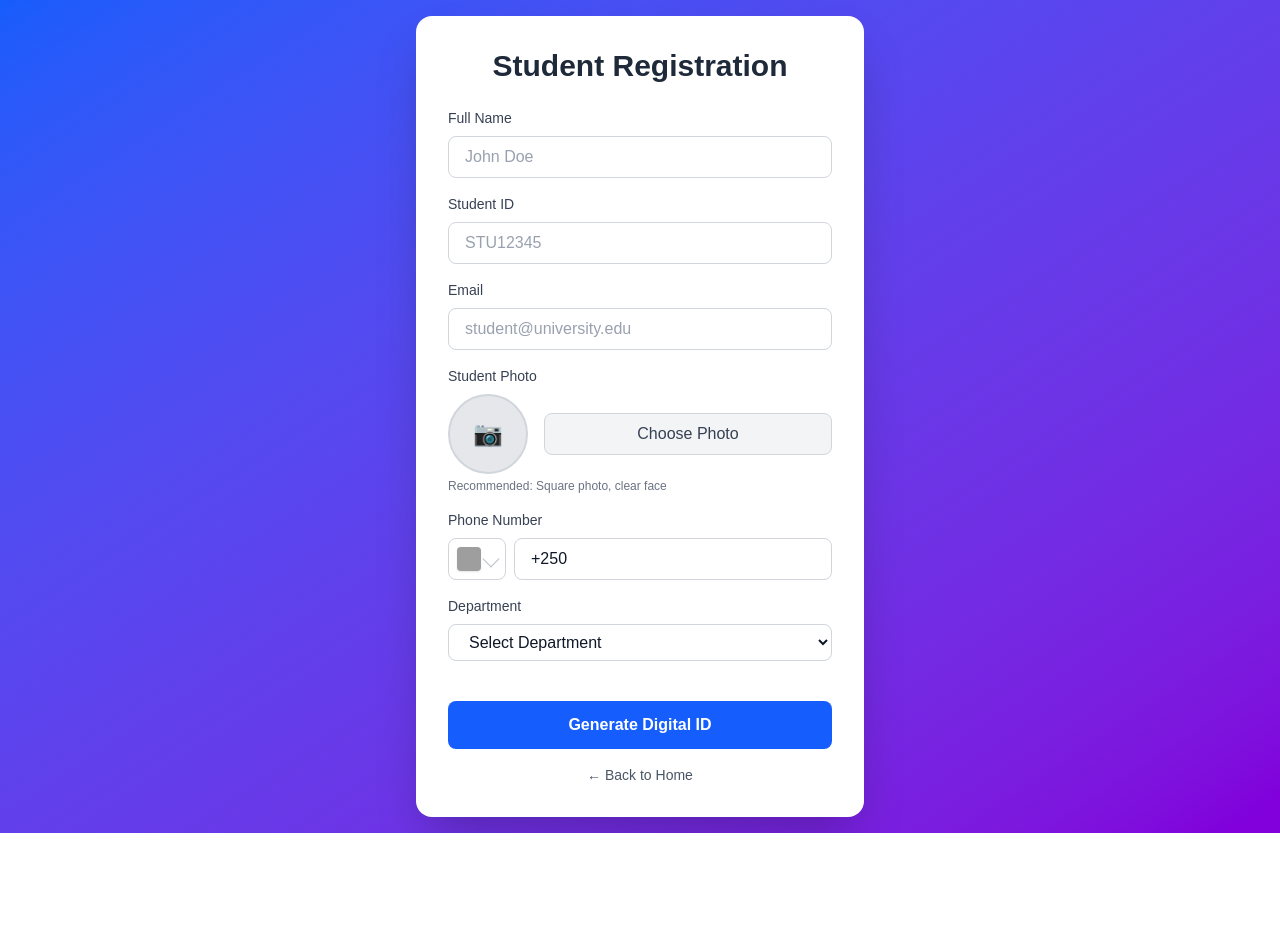
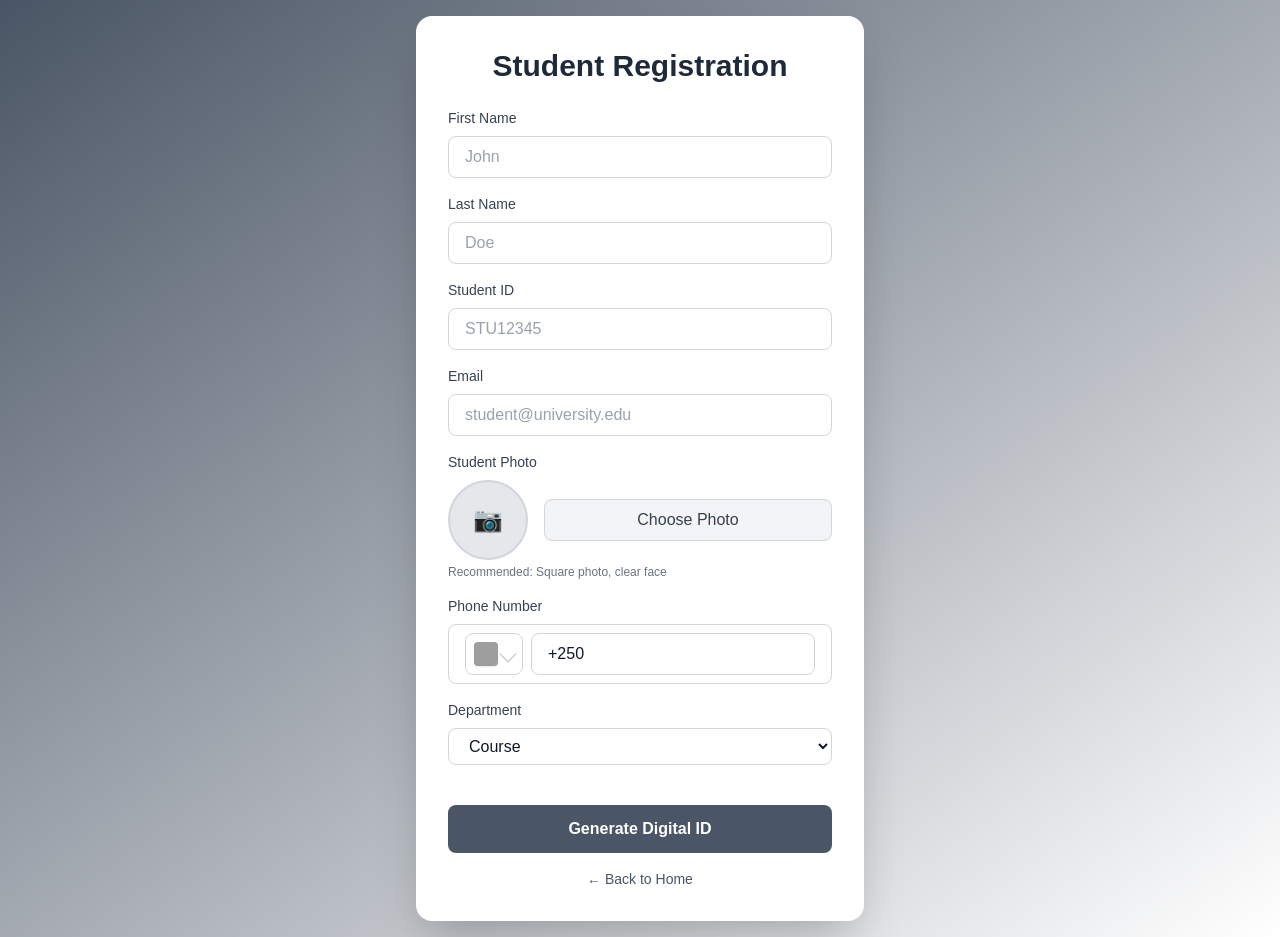
Before and after one commit to tkongolo24/idfy_platform, a Next.js app: page /register in a window 1280 px wide. Before the commit the page ends 833 px from the top, so only its background shows below. Built offline with nearby package versions, Linux system fonts and the light colour scheme; grey boxes are pictures that could not be loaded.

Commit message:
feat: update registration form with last name field and improved styling

```diff
--- a/app/register/page.js
+++ b/app/register/page.js
@@ -49,7 +49,7 @@ export default function Register() {
 }
 
  return (
-  <div className="min-h-screen bg-gradient-to-br from-blue-600 to-purple-700 flex items-center justify-center p-4">
+  <div className="min-h-screen bg-gradient-to-br from-gray-600 to-black-700 flex items-center justify-center p-4">
     {!isSubmitted ? (
       // FORM SCREEN - Complete Version
       <div className="bg-white rounded-2xl shadow-2xl p-8 max-w-md w-full">
@@ -61,7 +61,7 @@ export default function Register() {
           {/* Full Name */}
           <div>
             <label className="block text-sm font-medium text-gray-700 mb-2">
-              Full Name
+              First Name
             </label>
             <input
               type="text"
@@ -69,10 +69,26 @@ export default function Register() {
               value={formData.fullName}
               onChange={handleChange}
               className="w-full px-4 py-2 border border-gray-300 rounded-lg focus:ring-2 focus:ring-blue-500 focus:border-transparent text-gray-900 placeholder-gray-400"
-              placeholder="John Doe"
+              placeholder="John"
               required
             />
           </div>
+
+          {/*Last Name */}
+            <div>
+            <label className="block text-sm font-medium text-gray-700 mb-2">
+                Last Name
+            </label>
+            <input
+                type="text"
+                name="lastName"
+                value={formData.lastName}
+                onChange={handleChange}
+                className="w-full px-4 py-2 border border-gray-300 rounded-lg focus:ring-2 focus:ring-blue-500 focus:border-transparent text-gray-900 placeholder-gray-400"
+                placeholder="Doe"
+                required
+            />
+            </div>
 
           {/* Student ID */}
           <div>
@@ -155,7 +171,7 @@ export default function Register() {
               defaultCountry="RW"
               value={formData.phone}
               onChange={(value) => setFormData(prev => ({ ...prev, phone: value }))}
-              className="phone-input-custom"
+              className="phone-input-custom w-full px-4 py-2 border border-gray-300 rounded-lg focus:ring-2 focus:ring-blue-500 focus:border-transparent text-gray-900 placeholder-gray-400"
             />
           </div>
 
@@ -171,19 +187,17 @@ export default function Register() {
               className="w-full px-4 py-2 border border-gray-300 rounded-lg focus:ring-2 focus:ring-blue-500 focus:border-transparent text-gray-900"
               required
             >
-              <option value="">Select Department</option>
-              <option value="Computer Science">Computer Science</option>
-              <option value="Engineering">Engineering</option>
-              <option value="Business">Business</option>
-              <option value="Medicine">Medicine</option>
-              <option value="Arts">Arts</option>
+              <option value="">Course</option>
+              <option value="Bachelor of Software Engineering">Bachelor of Software Engineering</option>
+              <option value="Bachelor of Enterpreneural Leadership">Bachelor of Enterpreneural Leadership</option>
+              <option value="Bachelor of International Trade">Bachelor of International Trade</option>
             </select>
           </div>
 
           {/* Submit Button */}
           <button
             type="submit"
-            className="w-full bg-blue-600 text-white py-3 rounded-lg hover:bg-blue-700 transition-all font-semibold mt-6"
+            className="w-full bg-gray-600 text-white py-3 rounded-lg hover:bg-gray-700 transition-all font-semibold mt-6"
           >
             Generate Digital ID
           </button>
```
